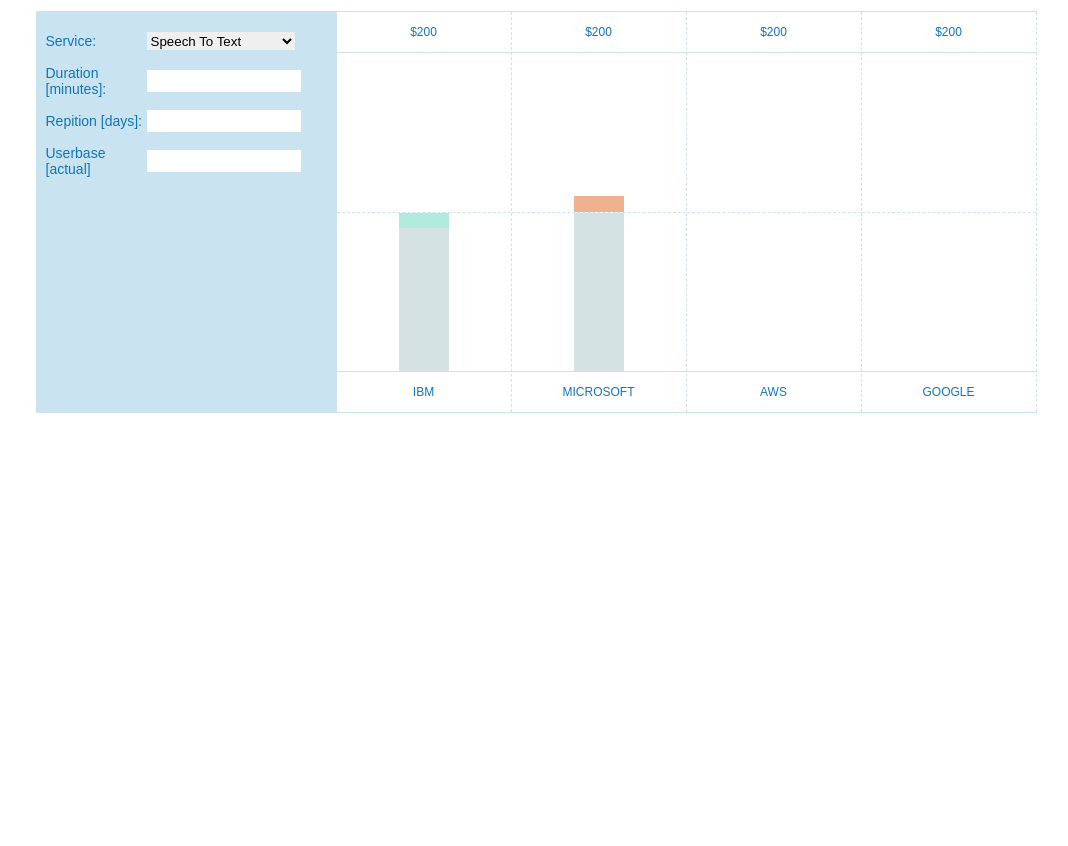
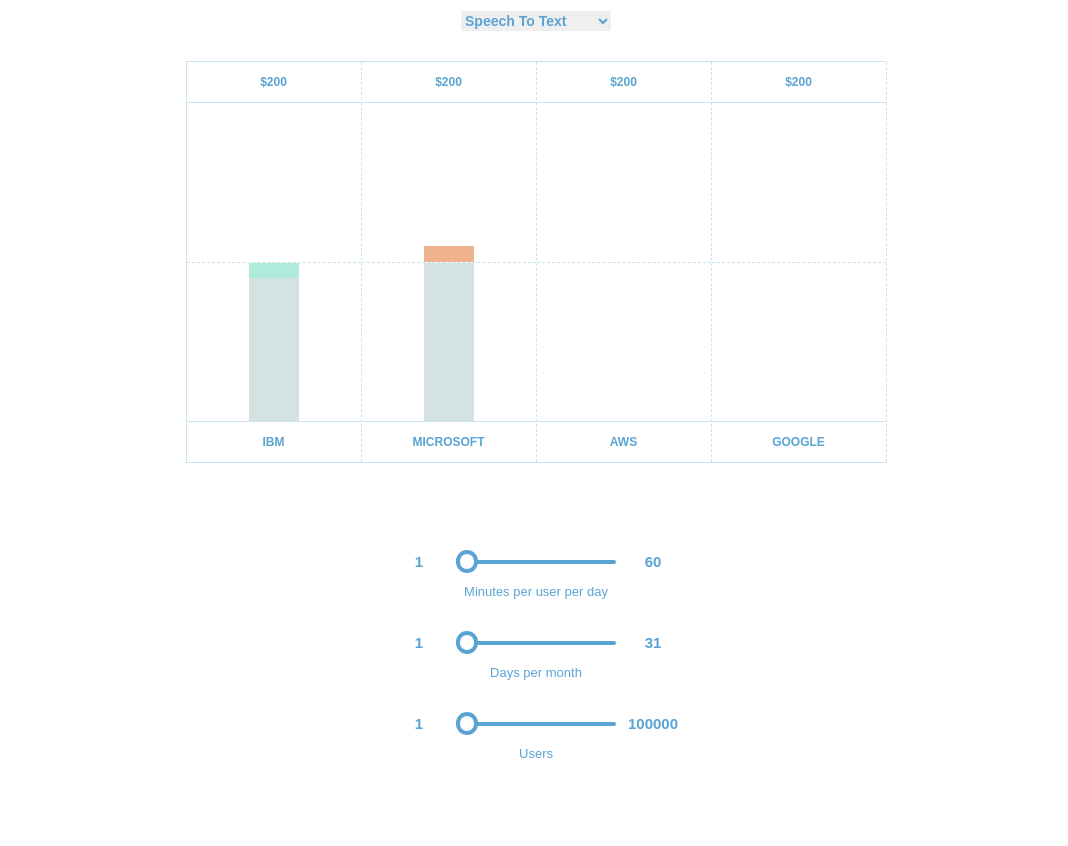
Before and after one commit to antonmc/comparison, a website: page public/index.html in a window 1280 px wide. Shown: the part 59-905 px from the top of the page, without its empty margins (104-1172 px from the left). Before the commit the page ends 800 px from the top, so only its background shows below. Drawn offline with Linux system fonts and the light colour scheme.

Commit message:
style improvements

```diff
--- a/public/comparison.js
+++ b/public/comparison.js
@@ -60,4 +60,18 @@
   return calculateWatsonCost();
 }
 
-console.log( watsonstt(30, 30, 100000))
+
+function calculate(){
+
+
+  var minutes = document.getElementById('minuteslider');
+  var days = document.getElementById('dayslider');
+  var users = document.getElementById('userslider');
+
+  console.log('minutes: ' + minutes.value)
+  console.log('days: ' + days.value)
+  console.log('users: ' + users.value)
+
+  console.log("$" + watsonstt(minutes.value, days.value, users.value)/100)
+
+}
--- a/public/index.html
+++ b/public/index.html
@@ -24,28 +24,13 @@
   <div class="site-body user-layout-container">
     <div class="site-body-inner">
       <div class="split">
-        <div class="control">
-          <div class="control-row">
-            <label class="control-label">Service:</label>
-            <select class="input">
-              <option value="speechtotext">Speech To Text</option>
-              <option value="texttospeech">Text To Speech</option>
-              <option value="noderuntime">Node JS</option>
-            </select>
-          </div>
-          <div class="control-row">
-            <label class="control-label">Duration [minutes]:</label>
-            <input class="input" type="number" min="0" max="100" step="5">
-          </div>
-          <div class="control-row">
-            <label class="control-label">Repition [days]:</label>
-            <input class="input" type="number" min="0" max="100" step="5">
-          </div>
-          <div class="control-row">
-            <label class="control-label">Userbase [actual]</label>
-            <input class="input" type="number" min="0" max="100" step="5">
-          </div>
-        </div>
+
+        <select class="service-input">
+          <option value="speechtotext">Speech To Text</option>
+          <option value="texttospeech">Text To Speech</option>
+          <option value="noderuntime">Node JS</option>
+        </select>
+
         <div class="chart">
           <div class="entry">
             <div class="cost">$200</div>
@@ -82,8 +67,40 @@
             <div class="company">GOOGLE</div>
           </div>
         </div>
+
+        <div class="control">
+
+          <div class="control-row">
+
+            <div class="control-input">
+              <div class="value">1</div>
+              <input id="minuteslider" type="range" min="1" max="60" value="1" class="slider" onchange="calculate()" />
+              <div class="value">60</div>
+            </div>
+            <label class="control-label">Minutes per user per day</label>
+          </div>
+          <div class="control-row">
+
+            <div class="control-input">
+              <div class="value">1</div>
+              <input id="dayslider" type="range" min="1" max="31" value="1" class="slider" onchange="calculate()" />
+              <div class="value">31</div>
+            </div>
+            <label class="control-label">Days per month</label>
+          </div>
+          <div class="control-row">
+
+            <div class="control-input">
+              <div class="value">1</div>
+              <input id="userslider" type="range" min="1" max="100000" value="1" class="slider" onchange="calculate()" />
+              <div class="value">100000</div>
+            </div>
+            <label class="control-label">Users</label>
+          </div>
+        </div>
       </div>
     </div>
+  </div>
 </body>
 
 </html>
--- a/public/stylesheets/style.css
+++ b/public/stylesheets/style.css
@@ -5,8 +5,8 @@
   margin: 0 auto;
   font-family: sans-serif;
   color: #333;
-  font-size: 14px;
-  color: #1076ba;
+  font-size: 16px;
+  color: #5ba3d3;
 }
 
 .title {
@@ -39,7 +39,7 @@
   max-width: 1010px;
   min-width: 1010px;
   -ms-flex-pack: justify;
-  justify-content: space-between;
+  justify-content: center;
 }
 
 .user-layout-container {
@@ -52,27 +52,41 @@
 
 .split {
   display: flex;
-  flex-direction: row;
+  flex-direction: column;
+  align-items: center;
+  justify-content: center;
+  align-content: center;
 }
 
 .control {
   display: flex;
   flex-direction: column;
-  width: 280px;
-  background: #cae3f1;
+  /*width: 280px;*/
   padding: 10px;
+  margin: 80px;
 }
 
 .control-row {
-  height: 40px;
+  display: flex;
+  flex-direction: column;
+  align-items: center;
+  align-content: center;
+  justify-content: center;
+  margin-bottom: 20px;
+}
+
+.control-input {
   display: flex;
   flex-direction: row;
   align-items: center;
   align-content: center;
+  margin-bottom: 14px;
 }
 
 .control-label {
-  width: 100px;
+  height: 30px;
+  font-size: 13px;
+  color: #5ba3d3;
 }
 
 .chart {
@@ -90,6 +104,49 @@
   height: 20px;
   justify-content: flex-end;
   border: 1px solid #cae3f1;
+}
+
+.service-input {
+  width: 150px;
+  height: 20px;
+  justify-content: flex-end;
+  border: 1px solid #cae3f1;
+  margin: 30px;
+  margin-top: 0;
+  border: none;
+  font-size: 14px;
+  color: #5ba3d3;
+  font-weight: bold;
+}
+
+.slider {
+  -webkit-appearance: none;
+  -moz-appearance: none;
+  appearance: none;
+  width: 10rem;
+  height: 0.25rem;
+  outline: none;
+  border-radius: 0.25rem;
+  background: #5ba3d3;
+}
+
+.slider::-webkit-slider-thumb {
+  -webkit-appearance: none;
+  appearance: none;
+  width: 1.4rem;
+  height: 1.4rem;
+  background-color: #fff;
+  border: 0.25rem solid #5ba3d3;
+  border-radius: 1rem;
+  cursor: pointer;
+}
+
+.value {
+  width: 70px;
+  text-align: center;
+  color: #5ba3d3;
+  font-size: 15px;
+  font-weight: bold;
 }
 
 
@@ -115,6 +172,7 @@
   align-content: center;
   border-bottom: 1px solid #cae3f1;
   width: 100%;
+  font-weight: bold;
 }
 
 .company {
@@ -126,6 +184,7 @@
   align-content: center;
   border-top: 1px solid #cae3f1;
   width: 100%;
+  font-weight: bold;
 }
 
 .north {
```
